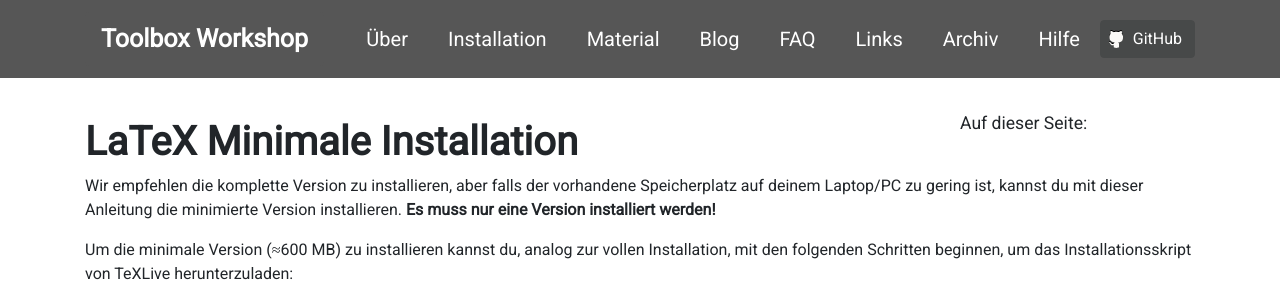
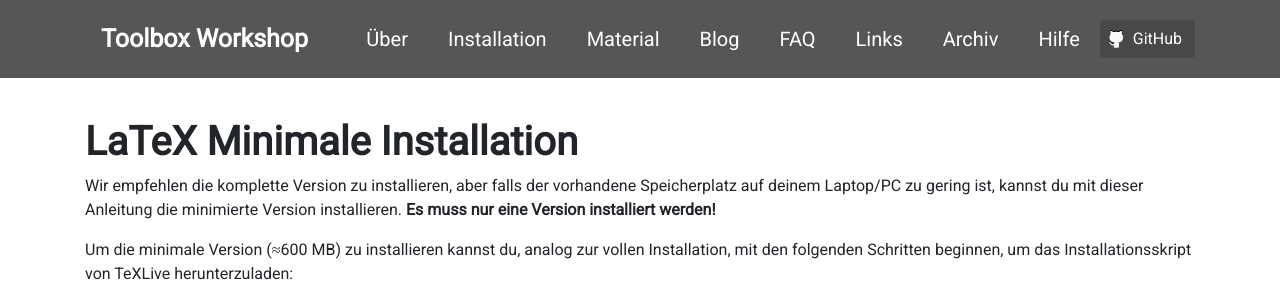
Before and after one commit to pep-dortmund/homepage-toolbox, a Jekyll site: the page built from install/latex_mini.md, in a window 1280 px wide. Shown: the top 302 px of the page. Built offline with Jekyll 4.4.1, drawn with Linux system fonts in a browser that asks for light colours; nearby versions of some CDN libraries.

Commit message:
Hide toc on mobile

```diff
--- a/css/custom.css
+++ b/css/custom.css
@@ -333,3 +333,9 @@ pre.highlight {
   height: 100%;
   z-index: -1;
 }
+
+@media (max-width: 1768px) {
+  .toc-sidebar, #toc-sidebar-title {
+    display: none !important;
+  }
+}
```
